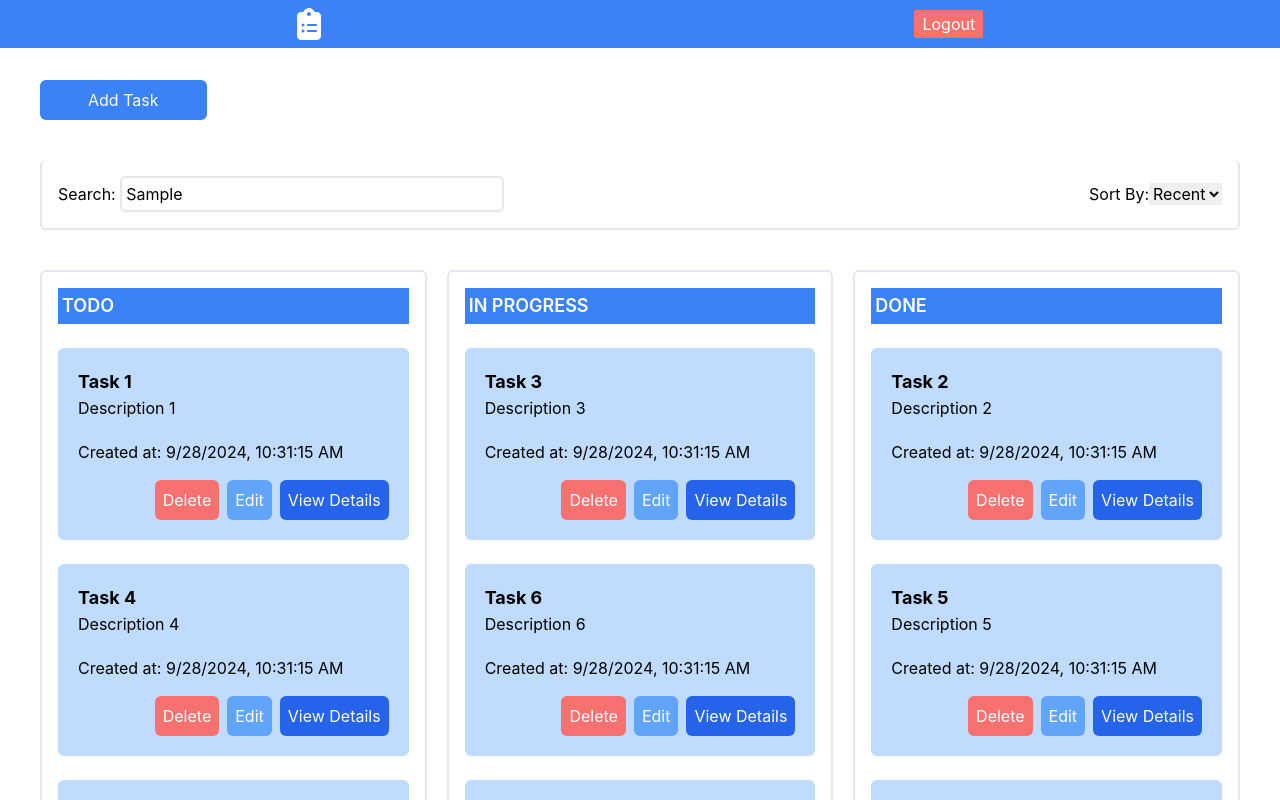
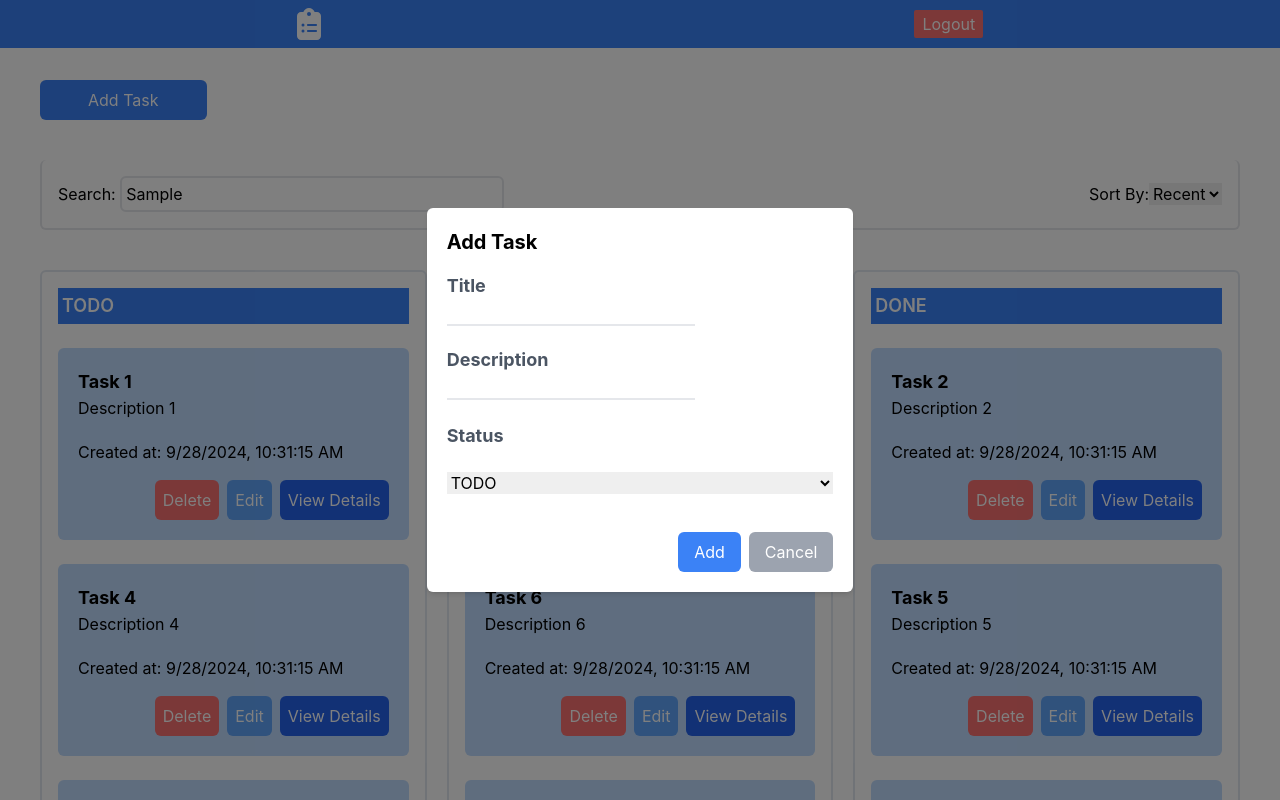
Before and after one commit to kavyakunder/task-manager, a React (Create React App) app in the folder frontend/: page / in a window 1280 px wide. Both pictures are taken after typing "Sample" into the empty fields and a click on the button "Add Task". Shown: the top 800 px of the page. Built offline with nearby package versions, Linux system fonts and the light colour scheme.

Commit message:
feat: add-new-task

```diff
--- a/frontend/src/App.js
+++ b/frontend/src/App.js
@@ -3,9 +3,11 @@ import { ALL_TASKS } from "./constants/taskConstant";
 import Card from "./components/Card";
 import Navbar from "./components/Navbar";
 import { useState } from "react";
+import AddTask from "./components/AddTask";
 
 function App() {
   const [allTask, setAllTasks] = useState(ALL_TASKS);
+  const [addTaskModal, setAddTaskModal] = useState(false);
   const todoTasks = allTask.filter((eachTask) => eachTask.status === "TODO");
   const inprogressTasks = allTask.filter(
     (eachTask) => eachTask.status === "IN PROGRESS"
@@ -26,14 +28,31 @@ function App() {
     const deletedTask = allTask.filter((eachTask) => eachTask.id !== id);
     setAllTasks(deletedTask);
   };
-  console.log("all", allTask);
+
+  const setOpenNewTaskModal = () => {
+    setAddTaskModal(!addTaskModal);
+  };
+  const addNewTask = (newTask) => {
+    console.log("newtasssssss", newTask);
+    console.log("this is addtask!");
+    setAllTasks((prev) => [...prev, newTask]);
+  };
+
   return (
     <>
       <Navbar />
-      <button className=" bg-blue-500 text-white px-12 py-2 mx-10 mt-8 rounded-md">
+      <button
+        className=" bg-blue-500 text-white px-12 py-2 mx-10 mt-8 rounded-md"
+        onClick={setOpenNewTaskModal}
+      >
         Add Task
       </button>
-
+      {addTaskModal && (
+        <AddTask
+          addNewTask={addNewTask}
+          setOpenNewTaskModal={setOpenNewTaskModal}
+        />
+      )}
       <div className="flex justify-between items-center m-10 border-b-2 border-x-2 p-4 rounded-md">
         <div>
           <span>Search: </span>
--- /dev/null
+++ b/frontend/src/components/AddTask.jsx
@@ -0,0 +1,91 @@
+import React, { useState } from "react";
+
+function AddTask({ addNewTask, setOpenNewTaskModal }) {
+  const [addTaskData, setAddTaskData] = useState({
+    taskName: "",
+    description: "",
+    status: "",
+  });
+
+  function handleOnChangeTask(e) {
+    console.log("event is", e.target.value, e.target.name);
+    const { name, value } = e.target;
+    setAddTaskData((prev) => {
+      console.log("prev", prev, addTaskData);
+      return {
+        id: new Date().getTime(),
+        ...prev,
+
+        [name]: value,
+        createdAt: new Date().toLocaleString(),
+      };
+    });
+  }
+
+  function handleAddTask() {
+    addNewTask(addTaskData);
+    setOpenNewTaskModal();
+  }
+
+  function handleCancel() {
+    setOpenNewTaskModal();
+  }
+
+  return (
+    <div className="fixed inset-0 bg-black bg-opacity-50 flex items-center justify-center">
+      <div className="bg-white p-5 rounded-md shadow-md w-1/3 h-96 flex flex-col justify-between">
+        <div>
+          <h1 className="text-xl font-bold mb-4">Add Task</h1>
+
+          <h2 className="text-lg font-bold text-gray-600">Title</h2>
+          <input
+            type="text"
+            value={addTaskData.taskName}
+            name="taskName"
+            className="border-b-2 mb-5"
+            onChange={(e) => handleOnChangeTask(e)}
+          />
+
+          <h2 className="text-lg font-bold text-gray-600">Description</h2>
+
+          <input
+            type="text"
+            value={addTaskData.description}
+            name="description"
+            className="border-b-2"
+            onChange={(e) => handleOnChangeTask(e)}
+          />
+        </div>
+
+        <h2 className="text-lg font-bold text-gray-600">Status</h2>
+
+        <select
+          name="status"
+          id=""
+          onChange={(e) => handleOnChangeTask(e)}
+          value={addTaskData.status}
+        >
+          <option value="TODO">TODO</option>
+          <option value="IN PROGRESS">IN PROGRESS</option>
+          <option value="DONE">DONE</option>
+        </select>
+        <div className="flex justify-end mt-4 gap-2">
+          <button
+            className="bg-blue-500 text-white px-4 py-2 rounded-md "
+            onClick={handleAddTask}
+          >
+            Add
+          </button>
+          <button
+            className="bg-gray-400 text-white px-4 py-2 rounded-md"
+            onClick={handleCancel}
+          >
+            Cancel
+          </button>
+        </div>
+      </div>
+    </div>
+  );
+}
+
+export default AddTask;
```
